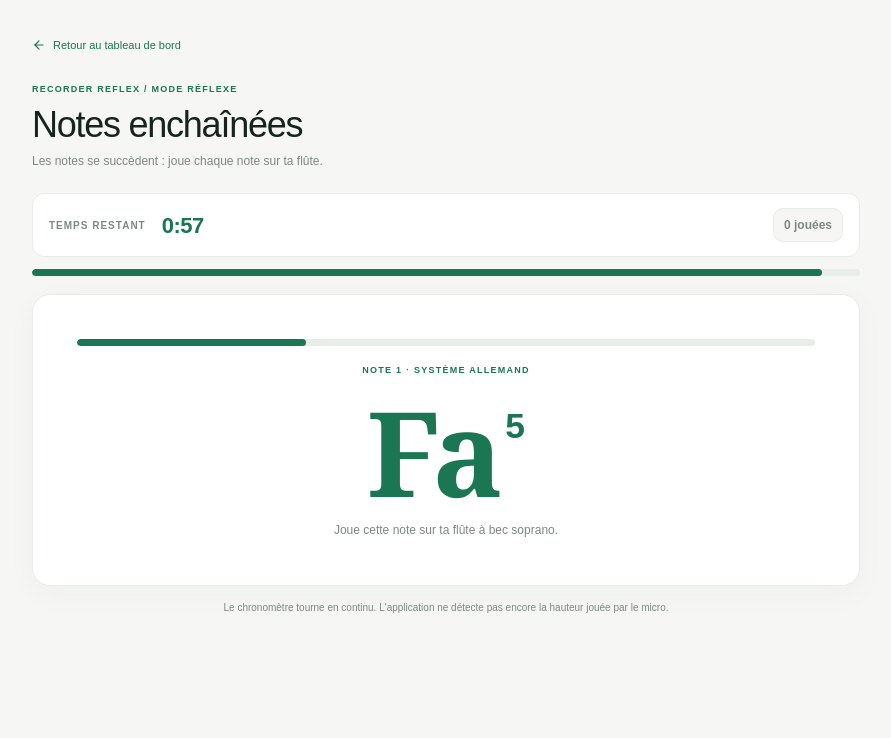
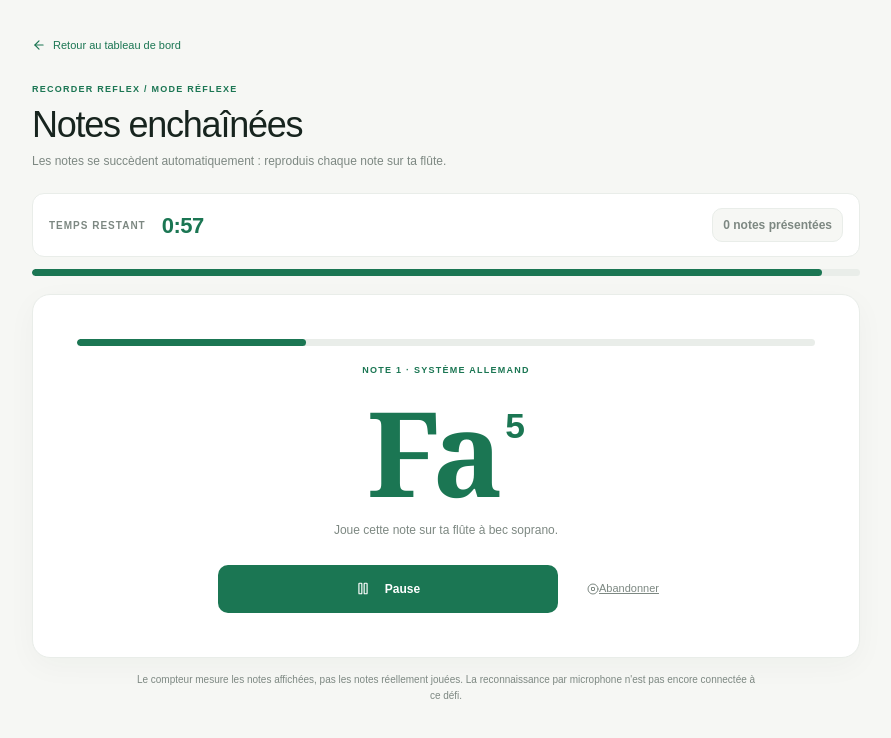
Before and after one commit to chelohubinc/recorder-reflex, a Next.js app: page /reflex in a window 1280 px wide. Both pictures are taken after a click on the button "Démarrer le défi". Shown: the top 738 px of the page, without its empty margins (194-1085 px from the left). Built offline with nearby package versions, Linux system fonts and the light colour scheme.

Commit message:
Add pause and abandon controls to reflex challenge

```diff
--- a/app/reflex/page.tsx
+++ b/app/reflex/page.tsx
@@ -2,7 +2,7 @@
 
 import Link from "next/link";
 import "../fast-mode/fast-mode.css";
-import { ArrowLeft, ArrowRight, RotateCw, Zap } from "lucide-react";
+import { ArrowLeft, ArrowRight, Pause, Play, RotateCw, StopCircle, Zap } from "lucide-react";
 import { useCallback, useEffect, useMemo, useRef, useState } from "react";
 import { generateQuestionSequence } from "@/features/training/engine/question-sequence";
 import { NOTES } from "@/features/music/data/notes";
@@ -15,18 +15,20 @@ type NoteDuration = typeof NOTE_DURATIONS[number];
 const makeSequence = (previousNoteId?: string) =>
   generateQuestionSequence(NOTES.map((note) => note.id), 500, Math.random, previousNoteId);
 
-export default function ReflexPage(){
+export default function ReflexPage() {
   const [duration, setDuration] = useState<Duration>(60);
   const [noteDuration, setNoteDuration] = useState<NoteDuration>(4);
   const [running, setRunning] = useState(false);
+  const [paused, setPaused] = useState(false);
   const [finished, setFinished] = useState(false);
   const [sequence, setSequence] = useState<string[]>([]);
   const [sequenceIndex, setSequenceIndex] = useState(0);
   const [remainingMs, setRemainingMs] = useState(60_000);
   const [remainingNoteMs, setRemainingNoteMs] = useState(4_000);
-    const [played, setPlayed] = useState(0);
+  const [presented, setPresented] = useState(0);
   const startedAt = useRef<number | null>(null);
   const noteStartedAt = useRef<number | null>(null);
+  const pausedAt = useRef<number | null>(null);
   const ended = useRef(true);
 
   const note = useMemo(
@@ -40,6 +42,7 @@ export default function ReflexPage(){
     setRemainingMs(0);
     setRemainingNoteMs(0);
     setRunning(false);
+    setPaused(false);
     setFinished(true);
   }, []);
 
@@ -55,10 +58,6 @@ export default function ReflexPage(){
   }, [running, duration, finishChallenge]);
 
   useEffect(() => {
-        if (running) noteStartedAt.current = monotonicNow();
-    }, [running, sequenceIndex]);
-
-    useEffect(() => {
     if (!running || ended.current || noteStartedAt.current === null) return;
     const timer = window.setInterval(() => {
       if (ended.current) return;
@@ -70,7 +69,7 @@ export default function ReflexPage(){
       const remaining = Math.max(0, noteDuration * 1000 - (now - noteStartedAt.current!));
       setRemainingNoteMs(remaining);
       if (remaining <= 0) {
-                setPlayed((count) => count + 1);
+        setPresented((count) => count + 1);
         const nextIndex = sequenceIndex + 1;
         const previousNoteId = sequence[sequenceIndex];
         noteStartedAt.current = now;
@@ -86,23 +85,58 @@ export default function ReflexPage(){
     return () => window.clearInterval(timer);
   }, [running, noteDuration, duration, sequenceIndex, sequence, finishChallenge]);
 
-    function begin(){
+  function begin() {
     setSequence(makeSequence());
     setSequenceIndex(0);
-        setPlayed(0);
+    setPresented(0);
     setRemainingMs(duration * 1000);
     setRemainingNoteMs(noteDuration * 1000);
     ended.current = false;
     startedAt.current = monotonicNow();
     noteStartedAt.current = monotonicNow();
+    pausedAt.current = null;
+    setPaused(false);
     setFinished(false);
     setRunning(true);
+  }
+
+  function pauseChallenge() {
+    if (!running || ended.current) return;
+    pausedAt.current = monotonicNow();
+    setRunning(false);
+    setPaused(true);
+  }
+
+  function resumeChallenge() {
+    if (!paused || ended.current) return;
+    const now = monotonicNow();
+    const pauseDuration = now - (pausedAt.current ?? now);
+    if (startedAt.current !== null) startedAt.current += pauseDuration;
+    // Preserve the remaining time on the current note instead of restarting its countdown.
+    noteStartedAt.current = now - (noteDuration * 1000 - remainingNoteMs);
+    pausedAt.current = null;
+    setPaused(false);
+    setRunning(true);
+  }
+
+  function abandonChallenge() {
+    ended.current = true;
+    startedAt.current = null;
+    noteStartedAt.current = null;
+    pausedAt.current = null;
+    setRunning(false);
+    setPaused(false);
+    setFinished(false);
+    setSequence([]);
+    setSequenceIndex(0);
+    setPresented(0);
+    setRemainingMs(duration * 1000);
+    setRemainingNoteMs(noteDuration * 1000);
   }
 
   const minutes = Math.floor(remainingMs / 60_000);
   const seconds = Math.floor((remainingMs % 60_000) / 1000);
   const progressPercent = Math.max(0, Math.min(100, (remainingMs / (duration * 1000)) * 100));
-
   const progressPercentNote = Math.max(0, Math.min(100, (remainingNoteMs / (noteDuration * 1000)) * 100));
 
   return (
@@ -110,18 +144,14 @@ export default function ReflexPage(){
       <Link href="/" className="simple-back"><ArrowLeft aria-hidden="true" /> Retour au tableau de bord</Link>
       <div className="eyebrow" style={{ marginTop: 28 }}>RECORDER REFLEX / MODE RÉFLEXE</div>
       <h1>Notes enchaînées</h1>
-            <p className="muted">Les notes se succèdent : joue chaque note sur ta flûte.</p>
+      <p className="muted">Les notes se succèdent automatiquement : reproduis chaque note sur ta flûte.</p>
 
-            {!running && !finished && (
+      {!running && !paused && !finished && (
         <section className="panel" style={{ marginTop: 22 }}>
           <div className="panel-title-row">
-                        <div>
-                            <div className="eyebrow">CHOISIS TON DÉFI</div>
-                            <h2>Combien de temps veux-tu tenir ?</h2>
-                        </div>
+            <div><div className="eyebrow">CHOISIS TON DÉFI</div><h2>Combien de temps veux-tu tenir ?</h2></div>
             <Zap className="focus-spark" aria-hidden="true" />
           </div>
-
           <div className="duration-options" style={{ marginTop: 18 }}>
             {DURATIONS.map((value) => (
               <button key={value} className="duration-option" aria-pressed={duration === value} onClick={() => setDuration(value)}>
@@ -129,46 +159,39 @@ export default function ReflexPage(){
               </button>
             ))}
           </div>
-
-                    <div className="panel-title-row">
-                        <div>
-                            <h2 className="bg-emerald-100! text-emerald-700! rounded-md px-1">Combien de seconde par note ?</h2>
-                        </div>
-                    </div>
-
+          <div className="panel-title-row"><h2>Combien de secondes par note ?</h2></div>
           <div className="duration-options" style={{ marginTop: 18 }}>
             {NOTE_DURATIONS.map((value) => (
-                            <button key={value} className="duration-option" aria-pressed={noteDuration === value} onClick={() => setNoteDuration(value)}>
-                                {`${value} s`}
-                            </button>
+              <button key={value} className="duration-option" aria-pressed={noteDuration === value} onClick={() => setNoteDuration(value)}>{`${value} s`}</button>
             ))}
           </div>
-
           <p className="muted" style={{ marginTop: 16 }}>Do5 à Ré6 · ordre aléatoire sans répétition immédiate · doigtés allemands.</p>
           <button className="primary-button" style={{ marginTop: 20 }} onClick={begin}>Démarrer le défi <ArrowRight aria-hidden="true" /></button>
         </section>
       )}
 
-            {running && (
+      {(running || paused) && (
         <>
           <div className="fast-toolbar">
             <div className="fast-timer">TEMPS RESTANT <strong>{minutes}:{String(seconds).padStart(2, "0")}</strong></div>
-                        <div className="duration-options">
-                            <span className="duration-option">{played} jouées</span>
+            <span className="duration-option">{presented} notes présentées</span>
           </div>
-                    </div>
-
           <div className="fast-progress"><i style={{ width: `${progressPercent}%` }} /></div>
-
           <section className="fast-stage">
             <div className="fast-progress"><i style={{ width: `${progressPercentNote}%` }} /></div>
-
-                        <div className="eyebrow">NOTE {played + 1} · SYSTÈME ALLEMAND</div>
+            <div className="eyebrow">NOTE {presented + 1} · SYSTÈME ALLEMAND</div>
             <div className="fast-note">{note.name}<sup>{note.octave}</sup></div>
-                        <p className="fast-instruction">Joue cette note sur ta flûte à bec soprano.</p>
+            <p className="fast-instruction">{paused ? "Défi en pause." : "Joue cette note sur ta flûte à bec soprano."}</p>
+            <div className="fast-controls">
+              {paused ? (
+                <button className="check-button" onClick={resumeChallenge}><Play aria-hidden="true" /> Reprendre</button>
+              ) : (
+                <button className="check-button" onClick={pauseChallenge}><Pause aria-hidden="true" /> Pause</button>
+              )}
+              <button className="skip-button" onClick={abandonChallenge}><StopCircle aria-hidden="true" /> Abandonner</button>
+            </div>
           </section>
-
-                    <p className="fast-footnote">Le chronomètre tourne en continu. L&apos;application ne détecte pas encore la hauteur jouée par le micro.</p>
+          <p className="fast-footnote">Le compteur mesure les notes affichées, pas les notes réellement jouées. La reconnaissance par microphone n'est pas encore connectée à ce défi.</p>
         </>
       )}
 
@@ -176,11 +199,12 @@ export default function ReflexPage(){
         <section className="fast-stage fast-summary" style={{ marginTop: 22 }}>
           <div className="eyebrow">DÉFI TERMINÉ</div>
           <h2>Bien joué !</h2>
-                    <div className="fast-note" style={{ fontSize: 64 }}>{played}</div>
-                    <p className="fast-instruction">notes jouées en {duration} secondes</p>
+          <div className="fast-note" style={{ fontSize: 64 }}>{presented}</div>
+          <p className="fast-instruction">notes présentées en {duration} secondes</p>
           <button className="primary-button" onClick={begin}>Recommencer <RotateCw aria-hidden="true" /></button>
+          <button className="skip-button" style={{ marginTop: 12 }} onClick={abandonChallenge}>Retour aux réglages</button>
         </section>
       )}
     </main>
-    )
+  );
 }
```
Lines whose indentation alone changed are shown as unchanged.
